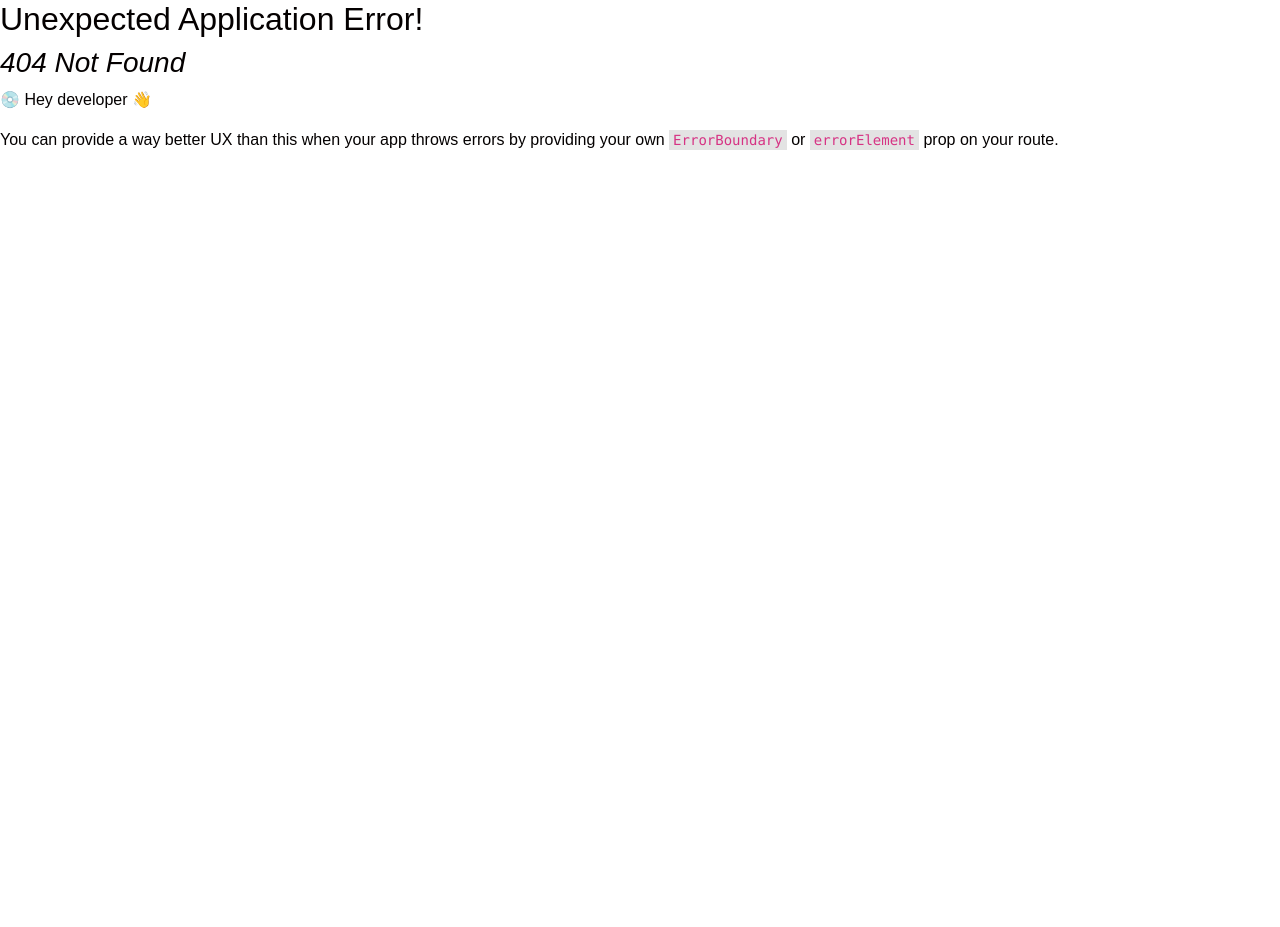
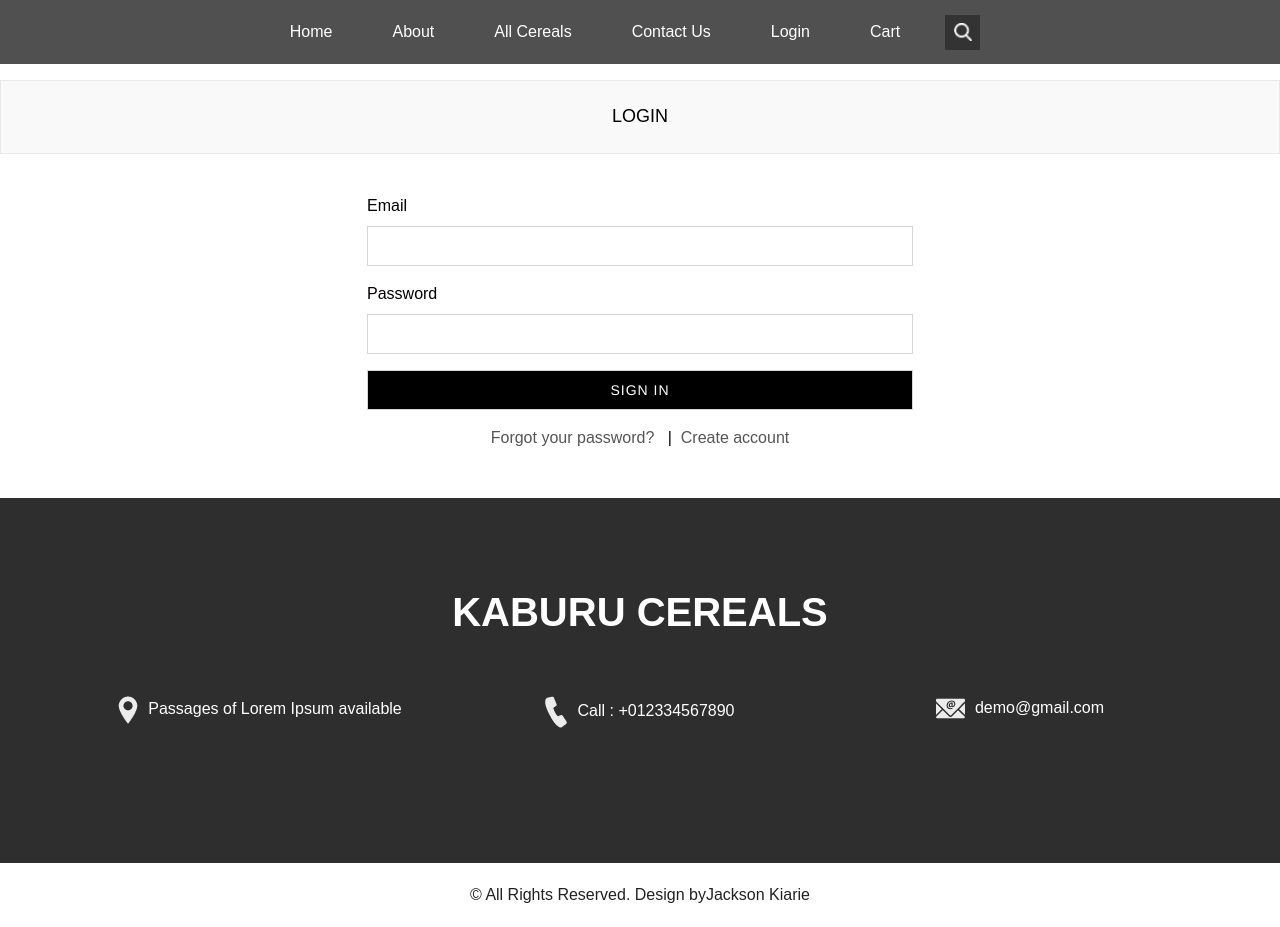
Before and after one commit to Jackwitwicky/kaburu-cereals-frontend, a React (Create React App) app: page /login in a window 1280 px wide. Before the commit this address had no page. Before the commit the page ends 800 px from the top, so only its background shows below. Built offline with nearby package versions, Linux system fonts and the light colour scheme.

Commit message:
Add login page and create page title component

```diff
--- a/src/components/Cart/Cart.js
+++ b/src/components/Cart/Cart.js
@@ -5,20 +5,14 @@ import Header from '../Shared/Header/Header';
 
 import fruitOne from '../../assets/images/f-1.jpg';
 import CartItem from '../CartItem/CartItem';
+import PageTitle from '../Shared/PageTitle/PageTitle';
 
 const Cart = () => {
   return (
     <>
       <Header isScrolled={true} />
-      {/*Page Title*/}
-      <div className="Cart"></div>
-      <div className="page section-header text-center">
-        <div className="page-title">
-          <div className="wrapper">
-            <h1 className="page-width Cart__title">Your cart</h1>
-          </div>
-        </div>
-      </div>
+
+      <PageTitle title="Your Cart" />
 
       <div className="container">
         <div className="row">
--- a/src/components/Cart/Cart.scss
+++ b/src/components/Cart/Cart.scss
@@ -1,5 +1,3 @@
-.section-header { background: #f9f9f9; margin-bottom:40px; border: 1px solid #e8e9eb; }
-
 .cart__row { position:relative; }
 .cart th { font-weight:400; padding:10px 0 8px; background:#f2f2f2; text-transform:uppercase; padding-left:15px; padding-right:15px; letter-spacing:1px; }
 .cart td { padding:10px; }
@@ -43,15 +41,3 @@ input.checkbox { height:auto; vertical-align:middle; padding:0; box-shadow:none;
 .btn--secondary { background-color:#ededed; color:#000; border:1px solid #000; }
 .btn--link { background-color:transparent; border:0; margin:0; color:#31a3a3; text-align:left; text-decoration:none; outline:none !important;box-shadow:none !important; }
 .btn--link:hover, .btn--link:focus { opacity:0.8; text-decoration:none; }
-
-.Cart {
-  margin-top: 80px;
-}
-
-.Cart__title {
-  text-transform: uppercase;
-  margin: 0;
-  color: #000;
-  padding: 25px 0;
-  font-size: 18px;
-}
--- /dev/null
+++ b/src/components/Session/Login/Login.js
@@ -0,0 +1,85 @@
+import React from 'react';
+
+import './Login.scss';
+import Header from '../../Shared/Header/Header';
+import Footer from '../../Footer/Footer';
+import PageTitle from '../../Shared/PageTitle/PageTitle';
+
+const Login = () => {
+  return (
+    <>
+      <Header isScrolled={true} />
+      <div className="Login">
+        <PageTitle title="Login" />
+
+        <div className="container">
+          <div className="row">
+            <div className="col-12 col-sm-12 col-md-6 col-lg-6 main-col offset-md-3">
+              <div className="mb-4">
+                <form
+                  method="post"
+                  action="#"
+                  id="CustomerLoginForm"
+                  acceptCharset="UTF-8"
+                  className="contact-form"
+                >
+                  <div className="row">
+                    <div className="col-12 col-sm-12 col-md-12 col-lg-12">
+                      <div className="form-group">
+                        <label htmlFor="CustomerEmail">Email</label>
+                        <input
+                          type="email"
+                          name="customer[email]"
+                          placeholder=""
+                          id="CustomerEmail"
+                          className=""
+                          autoCorrect="off"
+                          autoCapitalize="off"
+                          autoFocus=""
+                        />
+                      </div>
+                    </div>
+                    <div className="col-12 col-sm-12 col-md-12 col-lg-12">
+                      <div className="form-group">
+                        <label htmlFor="CustomerPassword">Password</label>
+                        <input
+                          type="password"
+                          value=""
+                          name="customer[password]"
+                          placeholder=""
+                          id="CustomerPassword"
+                          className=""
+                        />
+                      </div>
+                    </div>
+                  </div>
+                  <div className="row">
+                    <div className="text-center col-12 col-sm-12 col-md-12 col-lg-12">
+                      <input
+                        type="submit"
+                        className="btn mb-3"
+                        value="Sign In"
+                      />
+                      <p className="mb-4">
+                        <a href="#" id="RecoverPassword">
+                          Forgot your password?
+                        </a>{' '}
+                        &nbsp; | &nbsp;
+                        <a href="register.html" id="customer_register_link">
+                          Create account
+                        </a>
+                      </p>
+                    </div>
+                  </div>
+                </form>
+              </div>
+            </div>
+          </div>
+        </div>
+      </div>
+      <Footer />
+    </>
+  );
+};
+
+export default Login;
--- /dev/null
+++ b/src/components/Session/Login/Login.scss
@@ -0,0 +1,16 @@
+.Login {
+  label {
+    margin-bottom: .5rem;
+  }
+
+  input {
+    height: 40px;
+    width: 100%;
+    font-size: 14px;
+    border: 1px solid #d7d7d7;
+  }
+
+  .form-group {
+    margin-bottom: 1rem;
+  }
+}
--- a/src/components/Shared/Header/Header.js
+++ b/src/components/Shared/Header/Header.js
@@ -65,9 +65,9 @@ const Header = ({ isScrolled }) => {
                       </HashLink>
                     </li>
                     <li className="nav-item">
-                      <a className="nav-link" href="#">
+                      <Link to="/login" className="nav-link">
                         Login
-                      </a>
+                      </Link>
                     </li>
                     <li className="nav-item">
                       <Link className="nav-link" to="/cart">
--- /dev/null
+++ b/src/components/Shared/PageTitle/PageTitle.js
@@ -0,0 +1,19 @@
+import React from 'react';
+
+import './PageTitle.scss';
+
+const PageTitle = ({ title }) => {
+  return (
+    <div className="PageTitle">
+      <div className="page section-header text-center">
+        <div className="page-title">
+          <div className="wrapper">
+            <h1 className="page-width PageTitle__title">{title}</h1>
+          </div>
+        </div>
+      </div>
+    </div>
+  );
+};
+
+export default PageTitle;
--- /dev/null
+++ b/src/components/Shared/PageTitle/PageTitle.scss
@@ -0,0 +1,13 @@
+.section-header { background: #f9f9f9; margin-bottom:40px; border: 1px solid #e8e9eb; }
+
+.PageTitle {
+  margin-top: 80px;
+}
+
+.PageTitle__title {
+  text-transform: uppercase;
+  margin: 0;
+  color: #000;
+  padding: 25px 0;
+  font-size: 18px;
+}
--- a/src/index.js
+++ b/src/index.js
@@ -8,6 +8,7 @@ import { createBrowserRouter, RouterProvider } from 'react-router-dom';
 import ProductPage from './components/ProductPage/ProductPage';
 import Products from './components/Products/Products';
 import Cart from './components/Cart/Cart';
+import Login from './components/Session/Login/Login';
 
 const router = createBrowserRouter([
   {
@@ -25,6 +26,10 @@ const router = createBrowserRouter([
   {
     path: 'cart',
     element: <Cart />
+  },
+  {
+    path: 'login',
+    element: <Login />
   }
 ]);
 
```
